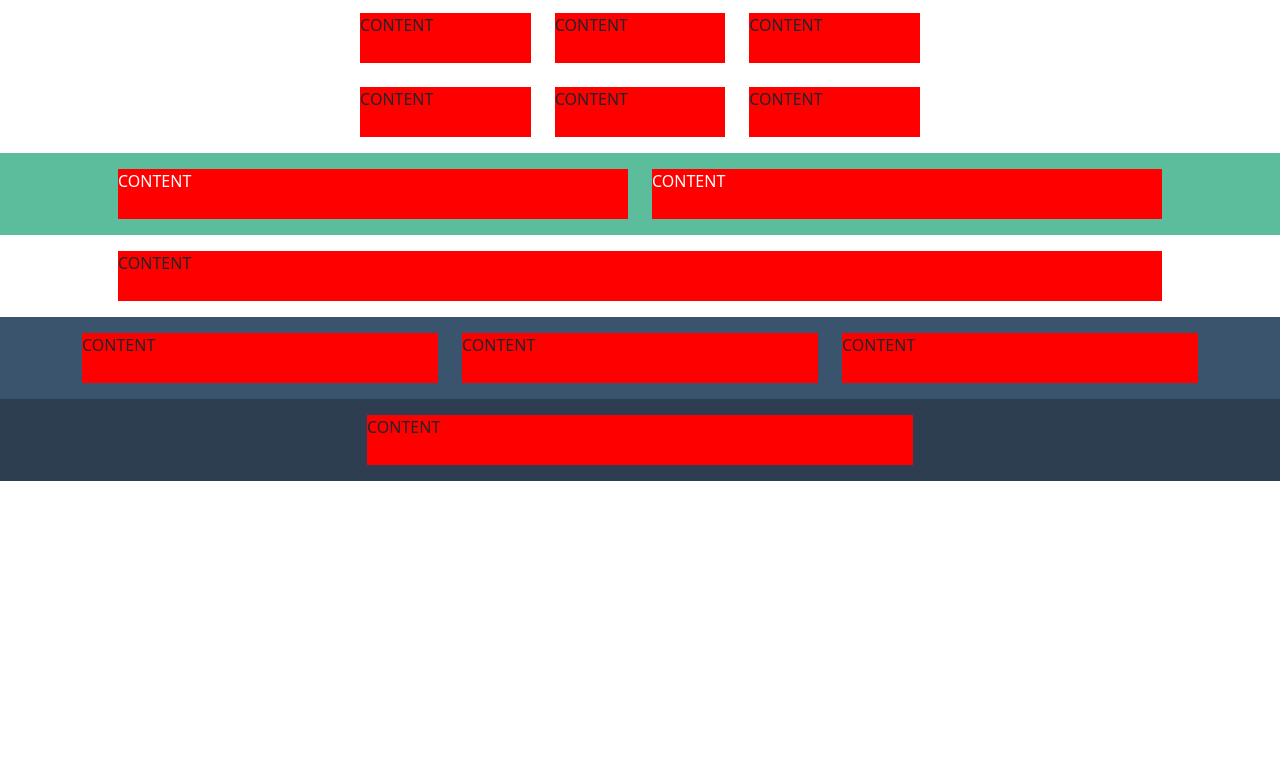
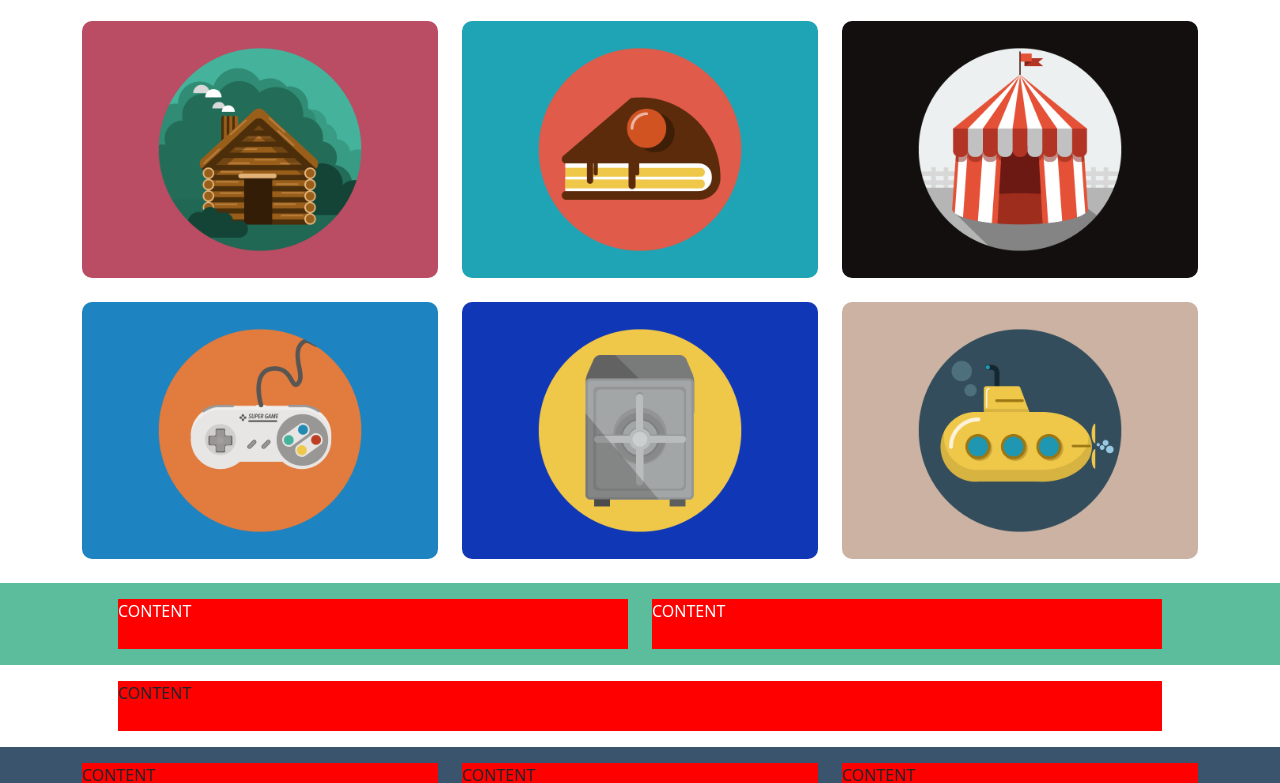
Before and after one commit to vittosba/html-css-bootstrap-freelancer, a plain HTML site: page index.html in a window 1280 px wide. Shown: the part 671-1454 px from the top of the page. Before the commit the page ends 1152 px from the top, so only its background shows below. Drawn offline with nearby package versions, Linux system fonts and the light colour scheme.

Commit message:
add portfoglio

```diff
--- a/css/main.css
+++ b/css/main.css
@@ -46,12 +46,22 @@ main .hero img {
     width: 250px;
 }
 
-
-
 main .hero,
 main #about {
     background: #5CBD9D;
     color: #fff;
+}
+
+/* Portfoglio */
+main #portfoglio .image-container {
+    border-radius: 10px;
+}
+
+main #portfoglio .image-container img {
+    width: 100%;
+    object-fit: cover;
+    border-radius: 10px;
+
 }
 
 footer .infos {
--- a/index.html
+++ b/index.html
@@ -55,7 +55,7 @@
 
         <!-- PORTFOGLIO -->
         <section id="portfoglio">
-            <div class="container d-flex flex-column align-items-center py-3">
+            <div class="container d-flex flex-column align-items-center py-4">
                 <h2 class="text-uppercase">Portfoglio</h2>
                 <div class="row w-50 mb-4 align-items-center">
                     <div class="line"></div>
@@ -63,35 +63,23 @@
                     <div class="line"></div>
                 </div>
                 <div class="row gy-4">
-                    <div class="col-12 col-md-6 col-lg-4">
-                        <div class="box">
-                            CONTENT
-                        </div>
+                    <div class="image-container col-12 col-md-6 col-lg-4">
+                        <img src="./img/cabin.png" alt="">
                     </div>
-                    <div class="col-12 col-md-6 col-lg-4">
-                        <div class="box">
-                            CONTENT
-                        </div>
+                    <div class="image-container col-12 col-md-6 col-lg-4">
+                        <img src="./img/cake.png" alt="">
                     </div>
-                    <div class="col-12 col-md-6 col-lg-4">
-                        <div class="box">
-                            CONTENT
-                        </div>
+                    <div class="image-container col-12 col-md-6 col-lg-4">
+                        <img src="./img/circus.png" alt="">
                     </div>
-                    <div class="col-12 col-md-6 col-lg-4">
-                        <div class="box">
-                            CONTENT
-                        </div>
+                    <div class="image-container col-12 col-md-6 col-lg-4">
+                        <img src="./img/game.png" alt="">
                     </div>
-                    <div class="col-12 col-md-6 col-lg-4">
-                        <div class="box">
-                            CONTENT
-                        </div>
+                    <div class="image-container col-12 col-md-6 col-lg-4">
+                        <img src="./img/safe.png" alt="">
                     </div>
-                    <div class="col-12 col-md-6 col-lg-4">
-                        <div class="box">
-                            CONTENT
-                        </div>
+                    <div class="image-container col-12 col-md-6 col-lg-4">
+                        <img src="./img/submarine.png" alt="">
                     </div>
                 </div>
             </div>
```
